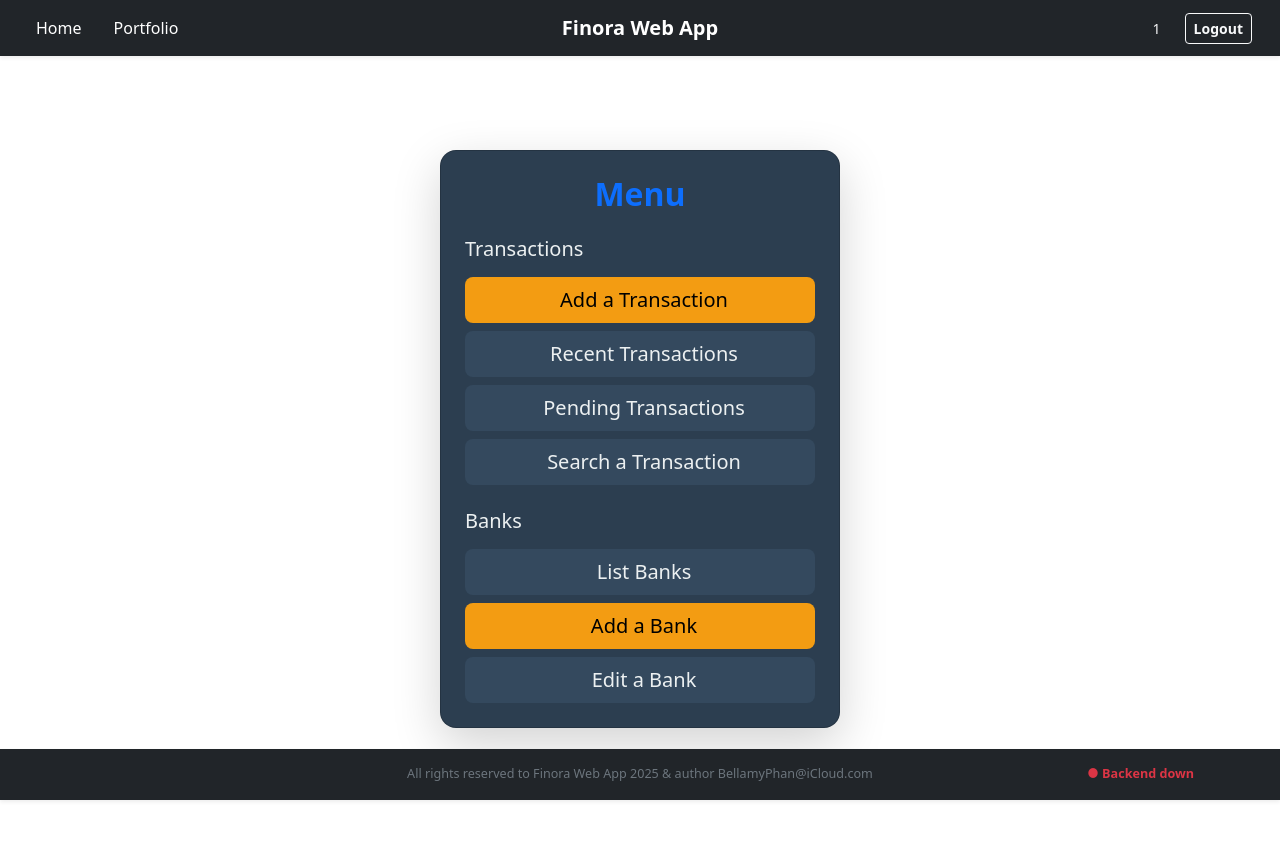
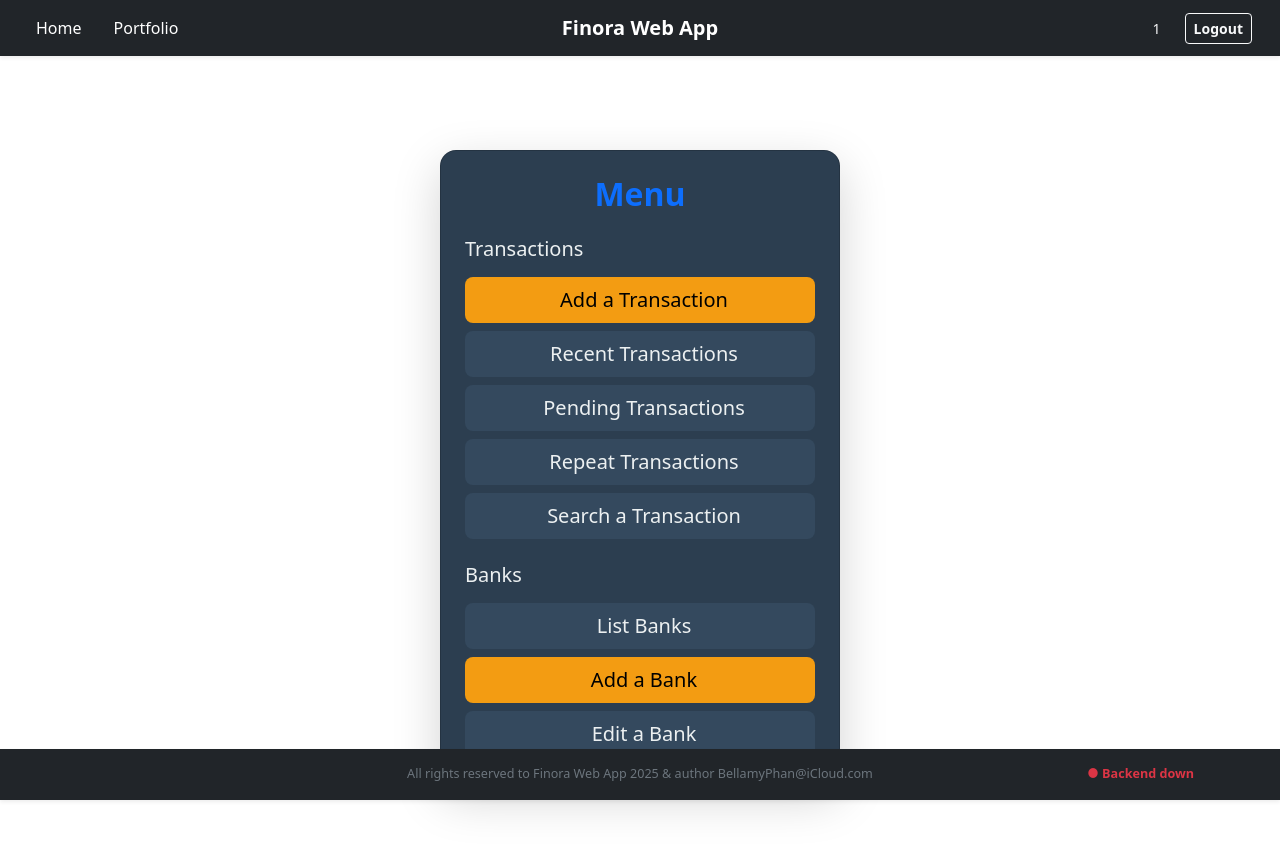
Before and after one commit to bellamyp/finora-angular, an Angular app: page /menu-user in a window 1280 px wide. Shown: the top 850 px of the page. Before the commit the page ends 808 px from the top, so only its background shows below. Built offline with nearby package versions, Linux system fonts and the light colour scheme; no server answers; sample sign-in values are in the browser's storage.

Commit message:
menu-user.html > add new button RepeatTransaction

```diff
--- a/src/app/components/menu-user/menu-user.html
+++ b/src/app/components/menu-user/menu-user.html
@@ -12,9 +12,12 @@
       <a class="btn btn-secondary btn-lg" [routerLink]="['/transaction-list']">
         <i class="bi bi-clock-history me-2"></i> Recent Transactions
       </a>
-      <button class="btn btn-secondary btn-lg">
+      <a class="btn btn-secondary btn-lg" [routerLink]="['/transaction-pending']">
         <i class="bi bi-hourglass-split me-2"></i> Pending Transactions
-      </button>
+      </a>
+      <a class="btn btn-secondary btn-lg" [routerLink]="['/transaction-repeat']">
+        <i class="bi bi-repeat me-2"></i> Repeat Transactions
+      </a>
       <button class="btn btn-secondary btn-lg">
         <i class="bi bi-search me-2"></i> Search a Transaction
       </button>
```
